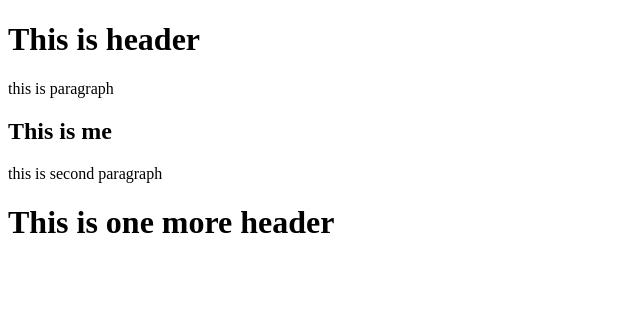
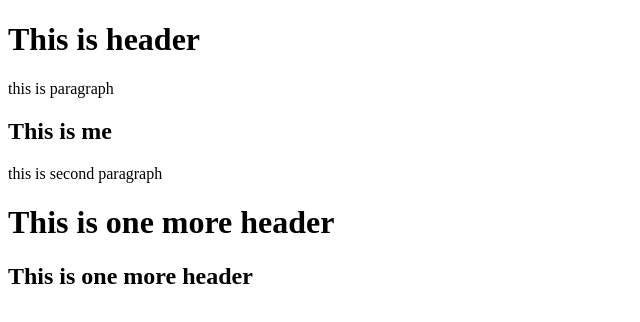
Before and after one commit to Annees/GitLearningRepo, a website: page index.html in a window 1280 px wide. Shown: the whole page, without its empty margins (0-640 px from the left). Drawn offline with Linux system fonts and the light colour scheme.

Commit message:
example for fun

```diff
--- a/index.html
+++ b/index.html
@@ -7,5 +7,6 @@
         <h2>This is me</h2>
         <p>this is second paragraph</p>
         <h1>This is one more header</h1>
+        <h2>This is one more header</h2>
     </body>
 </html>
```
